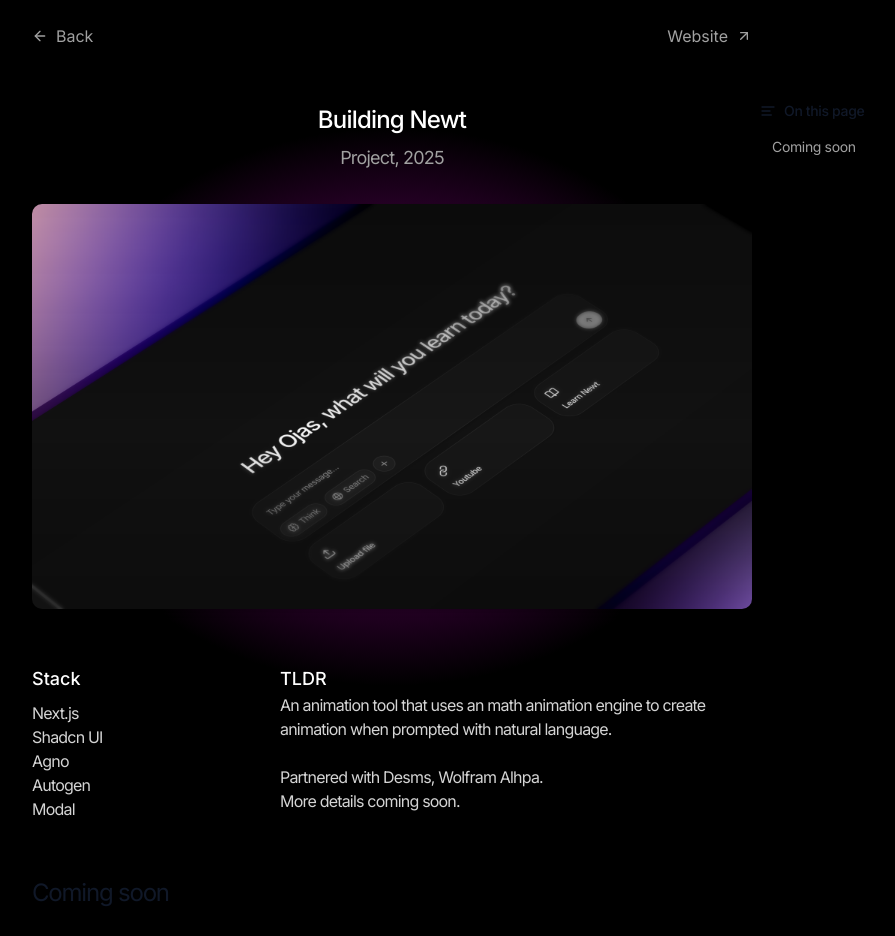
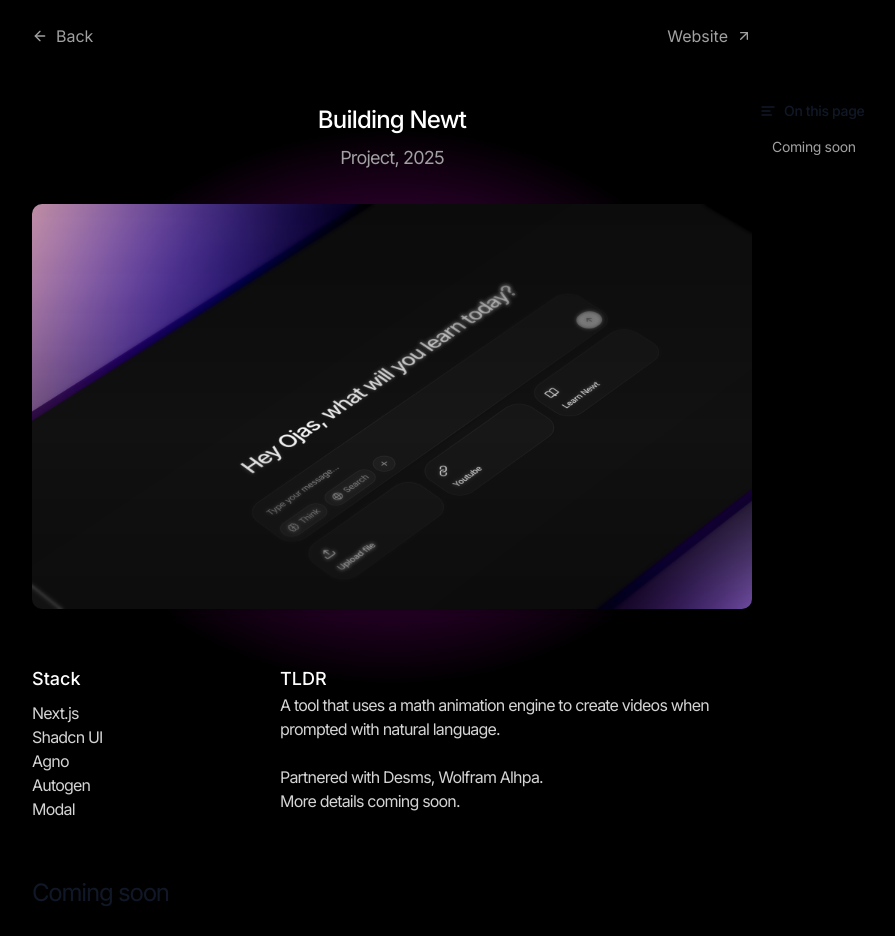
Before and after one commit to ojassingh/website, a Next.js app: page /work/newt in a window 1280 px wide. Shown: the top 936 px of the page, without its empty margins (248-1143 px from the left). Built offline with nearby package versions, Linux system fonts and the light colour scheme.

Commit message:
Was using the word animation too many times lolz

```diff
--- a/src/work/newt.mdx
+++ b/src/work/newt.mdx
@@ -6,7 +6,7 @@
 thumbnail: "/newt.png"
 website: "https://getnewt.co"
 stack: ["Next.js", "Shadcn UI", "Agno", "Autogen", "Modal"]
-tldr: "An animation tool that uses an math animation engine to create animation when prompted with natural language. \n \n Partnered with Desms, Wolfram Alhpa. \n  More details coming soon."
+tldr: "A tool that uses a math animation engine to create videos when prompted with natural language. \n \n Partnered with Desms, Wolfram Alhpa. \n  More details coming soon."
 ---
 
 # Coming soon
```
